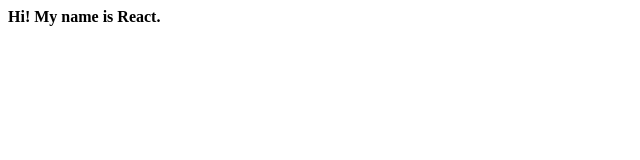
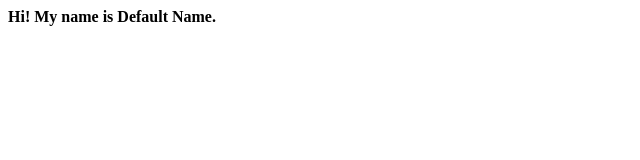
Before and after one commit to flyinggiggs/ReactApp, a React (Create React App) app: page / in a window 1280 px wide. Shown: the top 160 px of the page, without its empty margins (0-640 px from the left). Built offline with nearby package versions, Linux system fonts and the light colour scheme.

Commit message:
defaultProps: This is useful when parent component is missing props.

```diff
--- a/src/App.js
+++ b/src/App.js
@@ -5,7 +5,7 @@
 class App extends Component{
   render(){
     return(
-      <MyName name="React" />
+      <MyName />
     );
   }
 }
--- a/src/MyName.js
+++ b/src/MyName.js
@@ -1,6 +1,9 @@
 import React, {Component, Fragment} from 'react';
 
 class MyName extends Component{
+  static defaultProps = {
+    name: "Default Name"
+  }
   render(){
     return(
         <div>
```
